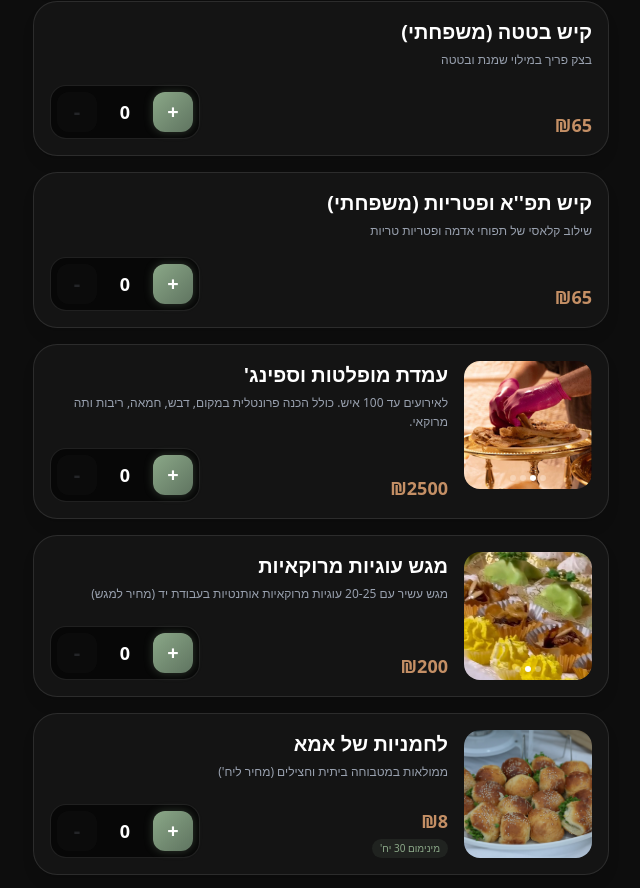
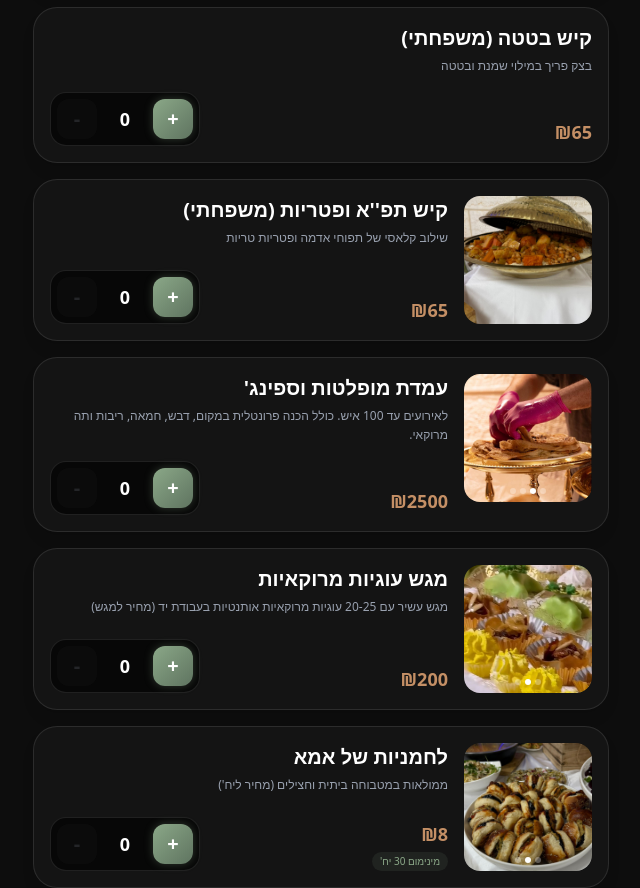
Before and after one commit to oriIsrael856/lahilula, a Next.js app: page / in a window 1280 px wide. Shown: the part 1133-2021 px from the top of the page, without its empty margins (319-959 px from the left). Built offline with nearby package versions, Linux system fonts and the light colour scheme.

Commit message:
Added photos

```diff
--- a/src/app/page.tsx
+++ b/src/app/page.tsx
@@ -30,13 +30,13 @@ const MENU = [
     desc: "גבינות בוטיק, דבש ופירות העונה",
     images: []
   },
-  { id: 21, name: "שקשוקה", price: 50, category: "מנות ראשונות", desc: "פיקנטית עם לחם ביתי", images: [] },
+  { id: 21, name: "שקשוקה", price: 50, category: "מנות ראשונות", desc: "פיקנטית עם לחם ביתי", images: ["/bg9.jpeg"] },
   { id: 26, name: "חציל בלאדי על האש", price: 50, category: "מנות ראשונות", desc: "ליבת חציל מעושנת בתיבול שמן זית כתית, מזולפת בטחינה גולמית ורכז רימונים. מוגשת עם פרוסות צ'ילי טרי, צנונית פריכה ועשבי תיבול לרעננות.", images: ["/egplant.jpeg"] },
 
 
   // --- מאפים ---
   { id: 5, name: "קיש בטטה (משפחתי)", price: 65, category: "מאפים", desc: "בצק פריך במילוי שמנת ובטטה", images: [] },
-  { id: 6, name: "קיש תפ''א ופטריות (משפחתי)", price: 65, category: "מאפים", desc: "שילוב קלאסי של תפוחי אדמה ופטריות טריות", images: [] },
+  { id: 6, name: "קיש תפ''א ופטריות (משפחתי)", price: 65, category: "מאפים", desc: "שילוב קלאסי של תפוחי אדמה ופטריות טריות", images: ["/bg13.jpeg"] },
 
   // --- עמדות לאירועים ---
   {
@@ -57,7 +57,7 @@ const MENU = [
     desc: "מגש עשיר עם 20-25 עוגיות מרוקאיות אותנטיות בעבודת יד (מחיר למגש)",
     images: ["/cp1.jpeg", "/cp2.jpeg", "/cp3.jpeg"]
   },
-  { id: 3, name: "לחמניות של אמא", price: 8, category: "מגשי אירוח", desc: "ממולאות במטבוחה ביתית וחצילים (מחיר ליח')", images: ["/buns.jpeg"] },
+  { id: 3, name: "לחמניות של אמא", price: 8, category: "מגשי אירוח", desc: "ממולאות במטבוחה ביתית וחצילים (מחיר ליח')", images: ["/buns.jpeg", "/bg4.jpeg", "/bg5.jpeg"] },
   { id: 4, name: "מיני פריקסה", price: 14, category: "מגשי אירוח", desc: "סנדוויץ' תוניסאי ביס עם כל התוספות (מחיר ליח')", images: ["/frikase.jpeg"] },
   { id: 7, name: "מיני קישים", price: 9, category: "מגשי אירוח", desc: "מבחר טעמים: בצל/פטריות/בטטה (מחיר ליח')", images: [] },
   { id: 8, name: "מיני טורטיה", price: 12, category: "מגשי אירוח", desc: "מגולגלות עם ממרחים וירקות קלויים (מחיר ליח')", images: ["/tortias.jpeg"] },
@@ -72,10 +72,10 @@ const MENU = [
   { id: 13, name: "מגש גבינות מפנק", price: 250, category: "מגשי אירוח", desc: "גבינות קשות ורכות, פירות ואגוזים (מחיר למגש)", images: [] },
 
   // --- פסטות ועיקריות ---
-  { id: 17, name: "קוסקוס של סבתא", price: 50, category: "פסטות ועיקריות", desc: "עבודת יד עם מרק ירקות עשיר (מנה אישית)", images: ["/cuscus.jpeg"] },
+  { id: 17, name: "קוסקוס של סבתא", price: 50, category: "פסטות ועיקריות", desc: "עבודת יד עם מרק ירקות עשיר (מנה אישית)", images: ["/cuscus.jpeg", "/bg13.jpeg"] },
   { id: 18, name: "פסטה רוזה", price: 52, category: "פסטות ועיקריות", desc: "רוטב עגבניות ושמנת קטיפתי", images: [] },
   { id: 19, name: "פסטה שמנת פטריות", price: 52, category: "פסטות ועיקריות", desc: "רוטב עשיר עם פטריות טריות", images: [] },
-  { id: 20, name: "פסטה ירקות", price: 48, category: "פסטות ועיקריות", desc: "בשמן זית, שום ועשבי תיבול", images: [] },
+  { id: 20, name: "פסטה ירקות", price: 48, category: "פסטות ועיקריות", desc: "בשמן זית, שום ועשבי תיבול", images: ["/bg12.jpeg"] },
   { id: 22, name: "תפו''א מוקרם", price: 55, category: "פסטות ועיקריות", desc: "בשמנת וגבינות", images: [] },
   { id: 23, name: "תפו''א/בטטה בתנור", price: 45, category: "פסטות ועיקריות", desc: "פלחי ירקות שורש צלויים", images: [] }
 ];
```
